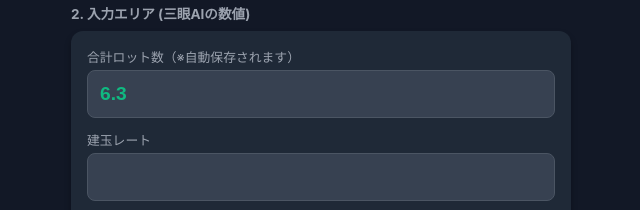
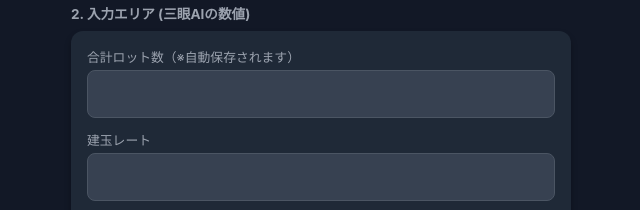
Before and after one commit to Kpromotion/fx-order, a plain HTML site: page index.html in a window 1280 px wide. Shown: the part 323-533 px from the top of the page, 319-959 px from the left. Drawn offline with Linux system fonts and the light colour scheme.

Commit message:
Update index.html

```diff
--- a/index.html
+++ b/index.html
@@ -181,7 +181,7 @@
   <div class="panel">
     <div class="input-group">
       <label>合計ロット数（※自動保存されます）</label>
-      <input type="number" id="totalLot" class="green-text" step="0.1" value="6.3" oninput="calculate()">
+      <input type="number" id="totalLot" class="green-text" step="0.1"  oninput="calculate()">
     </div>
     <div class="input-group">
       <label>建玉レート</label>
```
